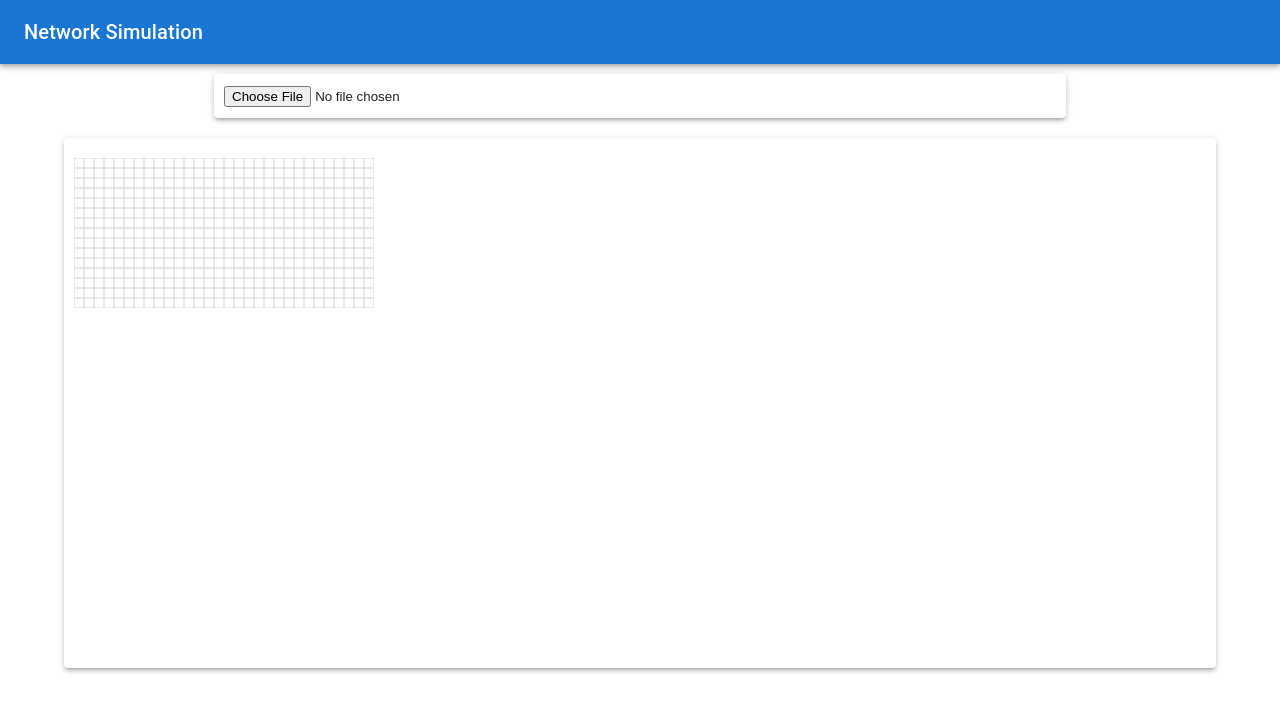
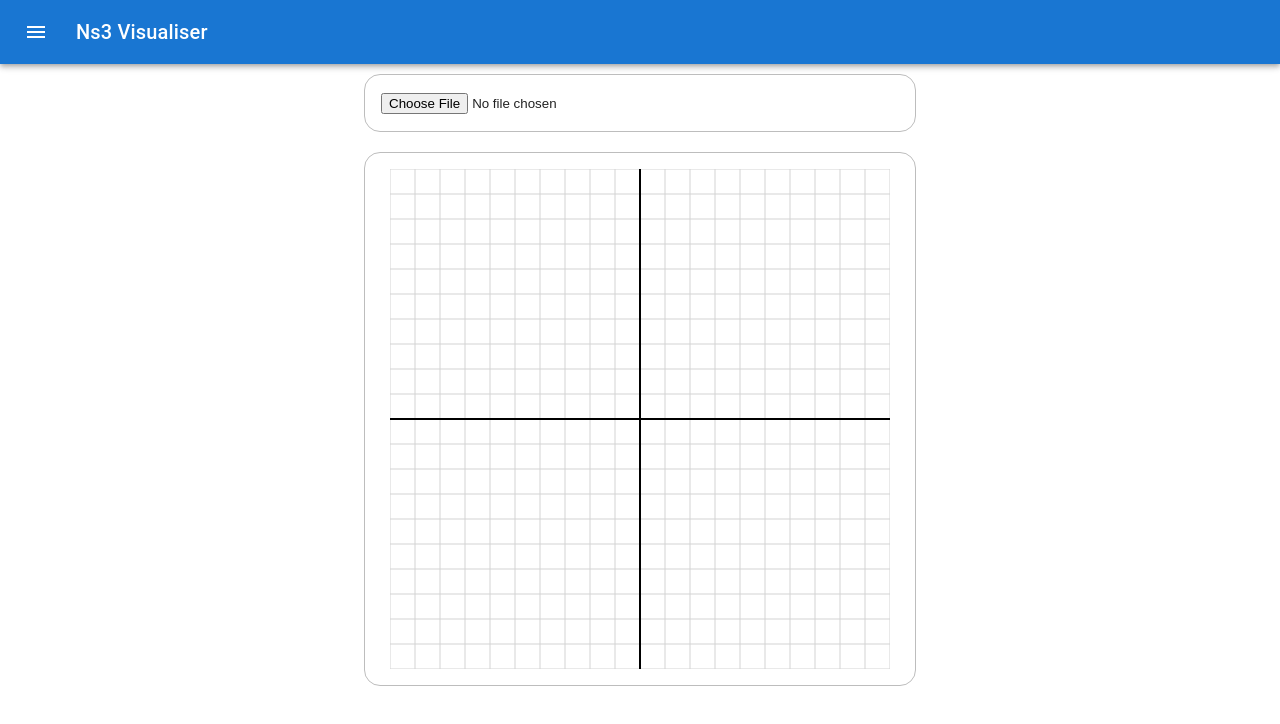
Before and after one commit to Burrouwill/ns3Visualiser, a React (Create React App) app: page / in a window 1280 px wide. Shown: the top 724 px of the page. Built offline with nearby package versions, Linux system fonts and the light colour scheme; what timers would draw is missing.

Commit message:
Fixed axis

```diff
--- a/src/App.js
+++ b/src/App.js
@@ -1,6 +1,8 @@
 import React, { useState } from 'react';
 import { CssBaseline, ThemeProvider, createTheme } from '@mui/material';
-import { AppBar, Toolbar, Typography, Container, Paper } from '@mui/material';
+import { AppBar, Toolbar, Typography, Container, Box, IconButton } from '@mui/material';
+import MenuIcon from '@mui/icons-material/Menu';
+
 import XmlUpload from './components/xmlUpload';
 import Visualisation from './components/visualiser';
 
@@ -17,25 +19,37 @@ function App() {
     <ThemeProvider theme={theme}>
       <CssBaseline />
 
-      <AppBar position="static" color="primary">
+      <AppBar position="static">
         <Toolbar>
-          <Typography variant="h6">Network Simulation</Typography>
+          <IconButton
+            size="large"
+            edge="start"
+            color="inherit"
+            aria-label="menu"
+            sx={{ mr: 2 }}
+          >
+            <MenuIcon />
+          </IconButton>
+          <Typography variant="h6" component="div" sx={{ flexGrow: 1 }}>
+            Ns3 Visualiser
+          </Typography>
         </Toolbar>
       </AppBar>
 
-      <Container maxWidth="md" style={{ paddingTop: '10px', paddingBottom: '10px' }}>
-        <Paper elevation={3} style={{ padding: '10px' }}>
+      <Container maxWidth="sm" style={{ paddingTop: '10px', paddingBottom: '10px' }}>
+        <Box border={1} borderColor="grey.400" borderRadius={4} p={2}>
           <XmlUpload onDataParsed={handleParsedData} />
-        </Paper>
+        </Box>
       </Container>
 
-      <Container maxWidth="lg" style={{ paddingTop: '10px', paddingBottom: '10px' }}>
-        <Paper elevation={3} style={{ padding: '10px' }}>
-          <div className="visualizer-container" style={{ height: '500px', marginTop: '10px' }}>
-            <Visualisation data={parsedData} />
+      <Container maxWidth="sm" style={{ paddingTop: '10px', paddingBottom: '10px' }}>
+        <Box border={1} borderColor="grey.400" borderRadius={4} p={2} display="flex" justifyContent="center" alignItems="center">
+          <div className="visualizer-container" style={{ height: '500px' }}>
+            <Visualisation data={parsedData} maxWidth={500} maxHeight={500} />
           </div>
-        </Paper>
+        </Box>
       </Container>
+
 
     </ThemeProvider>
   );
--- a/src/components/visualiser.js
+++ b/src/components/visualiser.js
@@ -1,10 +1,8 @@
 import React, { useEffect, useRef } from 'react';
 import * as d3 from 'd3';
 
-function Visualization({ data }) {
+function Visualization({ data, maxWidth, maxHeight }) {
   const svgRef = useRef();
-  const gridSize = 1000; // Number of rows and columns
-  const gridUnitSize = 10; // Size of each grid unit
 
   useEffect(() => {
     const svg = d3.select(svgRef.current);
@@ -12,13 +10,21 @@ function Visualization({ data }) {
     // Clear the previous visualization
     svg.selectAll('*').remove();
 
+    // Calculate the center point of the grid
+    const centerX = maxWidth / 2;
+    const centerY = maxHeight / 2;
+
+    // Grid settings
+    const gridSize = 20; // Number of rows and columns
+    const gridUnitSize = Math.min(maxWidth, maxHeight) / gridSize;
+
     // Create horizontal grid lines
     for (let i = -gridSize / 2; i <= gridSize / 2; i++) {
       svg.append('line')
-        .attr('x1', -gridSize * gridUnitSize / 2)
-        .attr('y1', i * gridUnitSize)
-        .attr('x2', gridSize * gridUnitSize / 2)
-        .attr('y2', i * gridUnitSize)
+        .attr('x1', 0)
+        .attr('y1', centerY + i * gridUnitSize)
+        .attr('x2', maxWidth)
+        .attr('y2', centerY + i * gridUnitSize)
         .style('stroke', 'lightgray')
         .style('stroke-width', 1);
     }
@@ -26,13 +32,31 @@ function Visualization({ data }) {
     // Create vertical grid lines
     for (let i = -gridSize / 2; i <= gridSize / 2; i++) {
       svg.append('line')
-        .attr('x1', i * gridUnitSize)
-        .attr('y1', -gridSize * gridUnitSize / 2)
-        .attr('x2', i * gridUnitSize)
-        .attr('y2', gridSize * gridUnitSize / 2)
+        .attr('x1', centerX + i * gridUnitSize)
+        .attr('y1', 0)
+        .attr('x2', centerX + i * gridUnitSize)
+        .attr('y2', maxHeight)
         .style('stroke', 'lightgray')
         .style('stroke-width', 1);
     }
+
+    // Create x-axis
+    svg.append('line')
+      .attr('x1', 0)
+      .attr('y1', centerY)
+      .attr('x2', maxWidth)
+      .attr('y2', centerY)
+      .style('stroke', 'black')
+      .style('stroke-width', 2);
+
+    // Create y-axis
+    svg.append('line')
+      .attr('x1', centerX)
+      .attr('y1', 0)
+      .attr('x2', centerX)
+      .attr('y2', maxHeight)
+      .style('stroke', 'black')
+      .style('stroke-width', 2);
 
     if (data) {
       // Render nodes or other data on the grid
@@ -41,17 +65,17 @@ function Visualization({ data }) {
         const cy = parseFloat(node.$.locY);
 
         svg.append('circle')
-          .attr('cx', cx)
-          .attr('cy', cy)
+          .attr('cx', centerX + (cx * gridUnitSize))
+          .attr('cy', centerY - (cy * gridUnitSize)) // Invert Y-axis to match the coordinate system
           .attr('r', 5) // Adjust the size of the circles
           .attr('fill', 'green');
       });
     }
-  }, [data]);
+  }, [data, maxWidth, maxHeight]);
 
   return (
     <div>
-      <svg ref={svgRef}></svg>
+      <svg ref={svgRef} width={maxWidth} height={maxHeight}></svg>
     </div>
   );
 }
```
